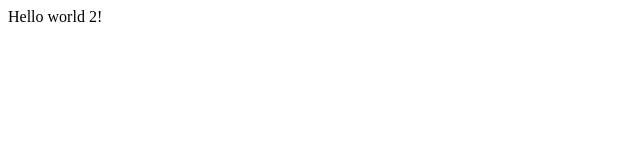
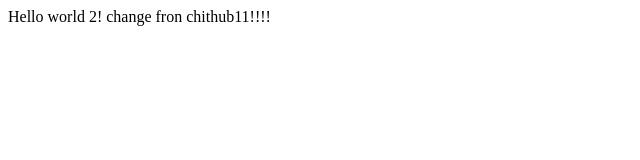
Before and after one commit to cristeadi/learning-git, a plain HTML site: page test.html in a window 1280 px wide. Shown: the whole page, without its empty margins (0-640 px from the left). Drawn offline with Linux system fonts and the light colour scheme.

Commit message:
test merge cnflict

```diff
--- a/test.html
+++ b/test.html
@@ -4,5 +4,6 @@
   </header>
   <body>
     Hello world 2!
+    change fron chithub11!!!!
   </body>
 </html>
```
